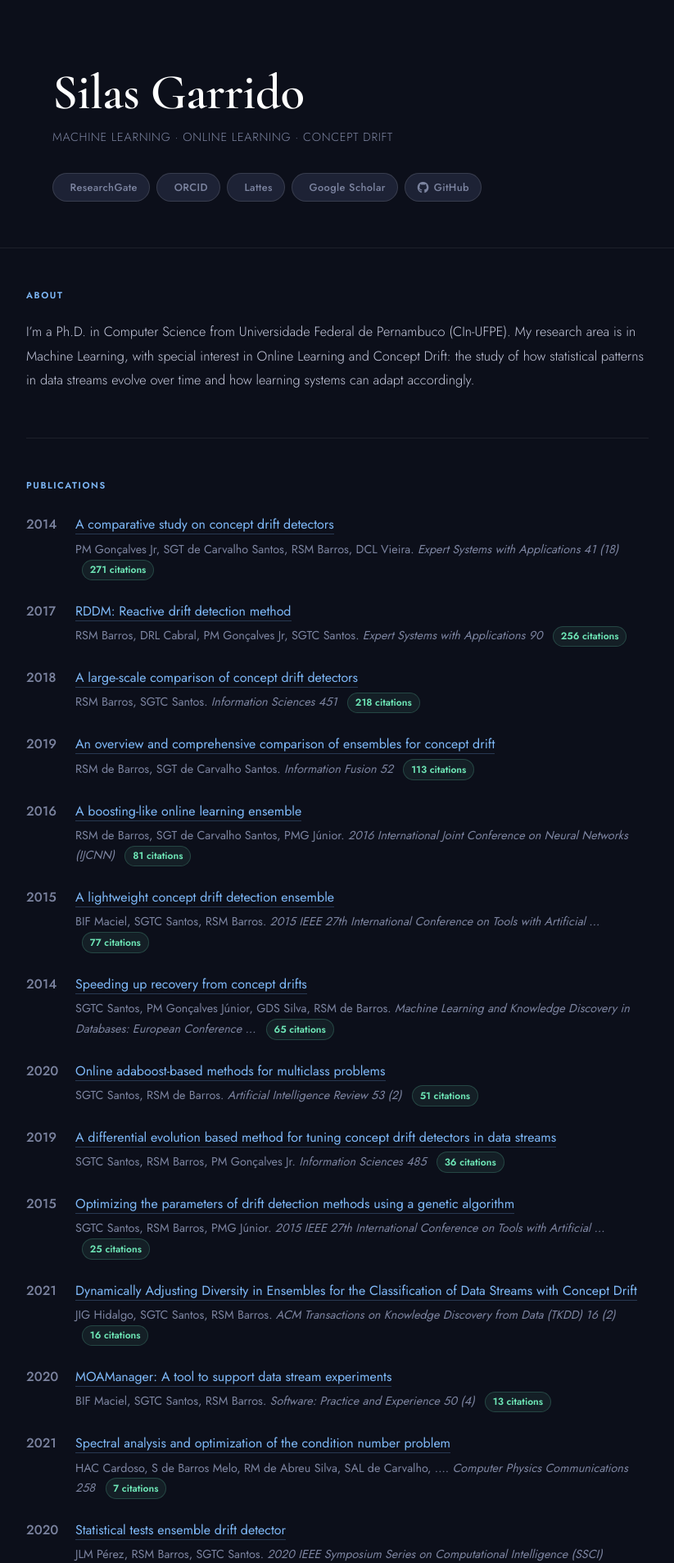
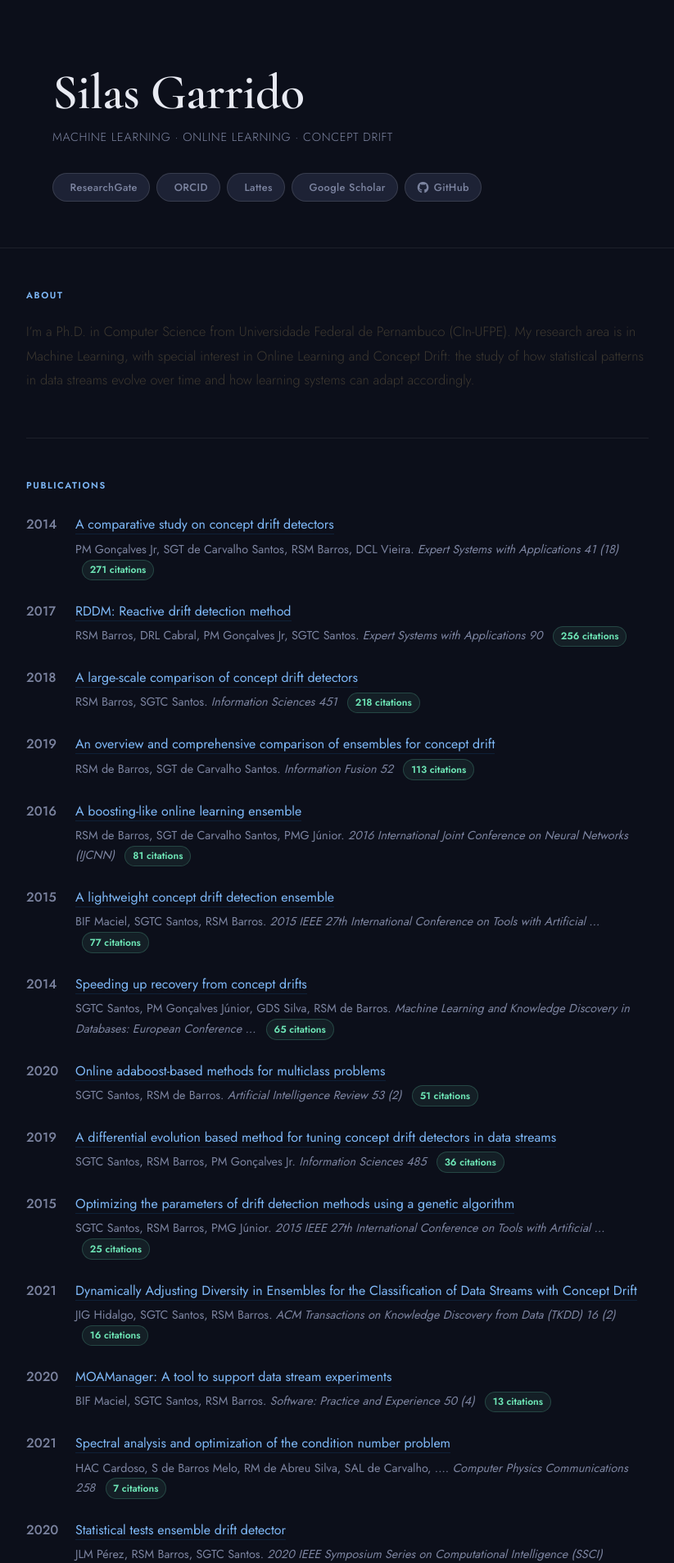
Before and after one commit to silasgtcs/silasgtcs.github.io, a Jekyll site: the page built from index.md, in a window 1280 px wide. Shown: the top 1907 px of the page at 82% size, without its empty margins (228-1051 px from the left). Built offline with Jekyll 4.4.1, drawn with Linux system fonts in a browser that asks for light colours; a style sheet for code colours, icons or effects is not loaded; our own code applies the rules of GitHub Pages for plain Markdown files.

Commit message:
Update _style.scss

```diff
--- a/_sass/_style.scss
+++ b/_sass/_style.scss
@@ -59,10 +59,10 @@ a {
     font-weight: 600;
     letter-spacing: -0.01em;
     line-height: 1.1;
-    color: #fff;
+    color: $text;
     margin-bottom: 0.5rem;
     text-decoration: none;
-    &:hover { text-decoration: none; color: #fff; }
+    &:hover { text-decoration: none; color: $text; }
 }
 
 .site-tagline {
@@ -131,7 +131,7 @@ a {
 
     p {
         font-size: 1.02rem;
-        color: #c6cade;
+        color: #3d3830;
         font-weight: 300;
         line-height: 1.8;
         margin-bottom: 0.75rem;
@@ -146,7 +146,7 @@ a {
     a {
         color: $accent;
         text-decoration: none;
-        border-bottom: 1px solid rgba(126,184,247,0.25);
+        border-bottom: 1px solid rgba(29,95,166,0.22);
         &:hover {
             border-bottom-color: $accent;
             text-decoration: none;
@@ -162,7 +162,6 @@ a {
     }
 
     ul > li {
-        // No grid — keep inline flow so the citation badge stays on the same line
         display: block;
         padding: 1rem 0;
         border-bottom: 1px solid $border;
@@ -188,8 +187,8 @@ a {
             color: $green;
             font-size: 0.75rem;
             font-weight: 600;
-            background: rgba(110, 231, 183, 0.08);
-            border: 1px solid rgba(110, 231, 183, 0.2);
+            background: rgba(30, 122, 82, 0.07);
+            border: 1px solid rgba(30, 122, 82, 0.2);
             padding: 0.1rem 0.55rem;
             border-radius: 100px;
             margin-left: 0.35rem;
```
